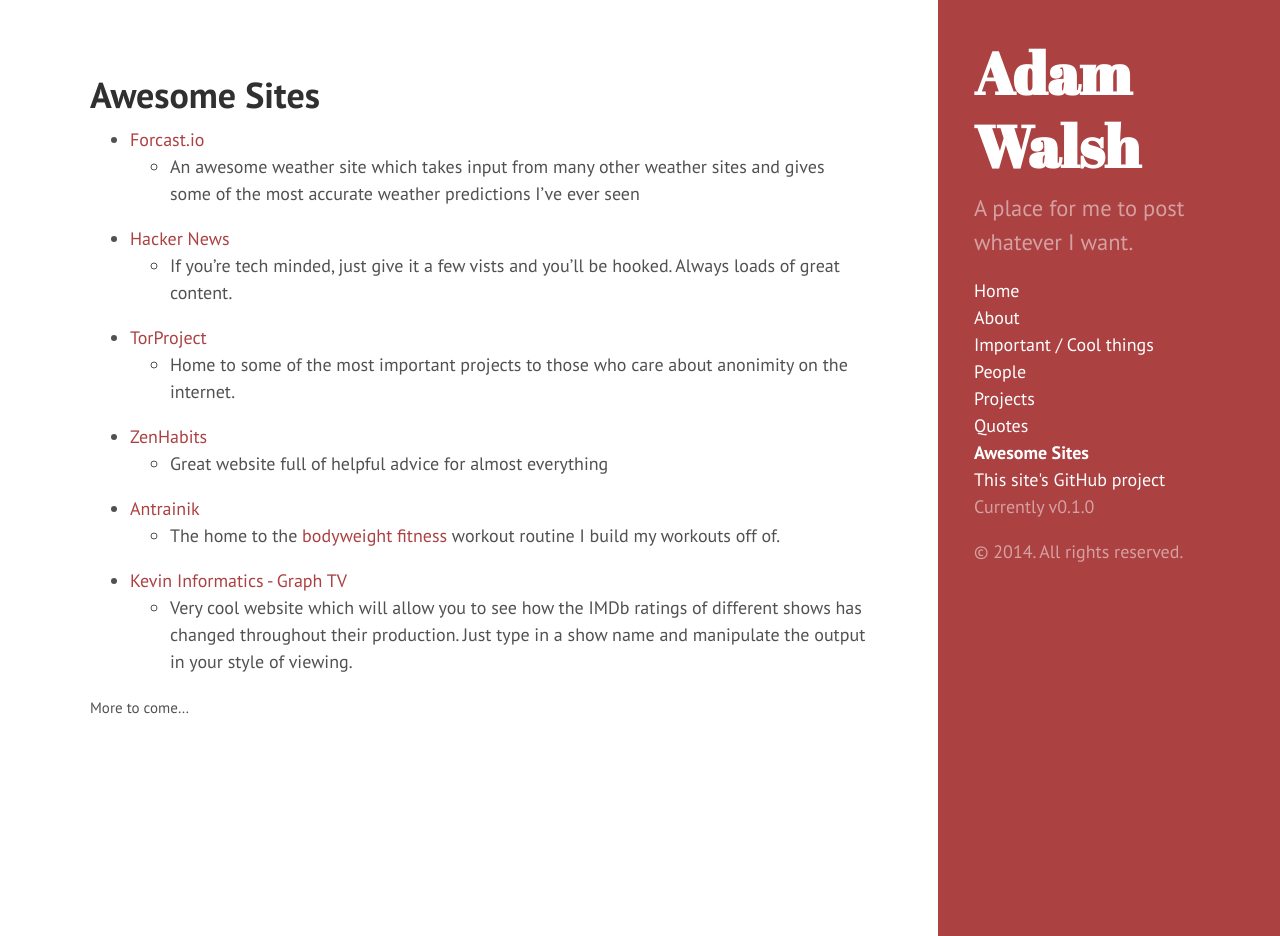
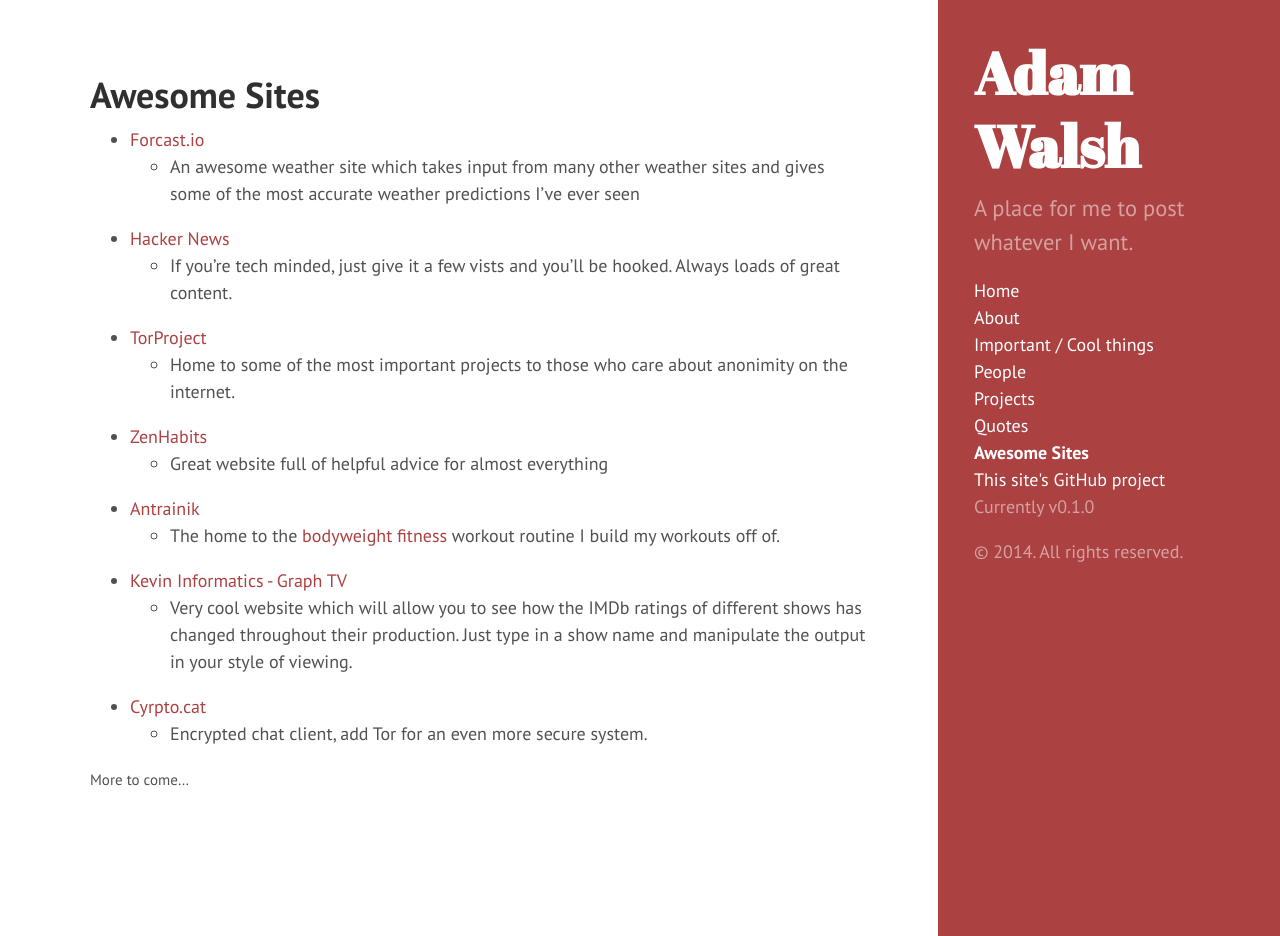
Before and after one commit to walshie4/walshie4.github.io, a Jekyll site: the page built from sites.md, in a window 1280 px wide and 936 px high. Built offline with Jekyll 4.4.1, drawn with Linux system fonts in a browser that asks for light colours; Markdown is read by kramdown in place of the engine named in the settings.

Commit message:
Added cyrpto.cat for cool sites page

```diff
--- a/sites.md
+++ b/sites.md
@@ -24,4 +24,8 @@
     * Very cool website which will allow you to see how the IMDb ratings of different shows has changed
     throughout their production. Just type in a show name and manipulate the output in your style of viewing.
 
+* [Cyrpto.cat](https://crypto.cat/)
+    * Encrypted chat client, add Tor for an even more secure system.
+
+
 <small>More to come...</small>
```
